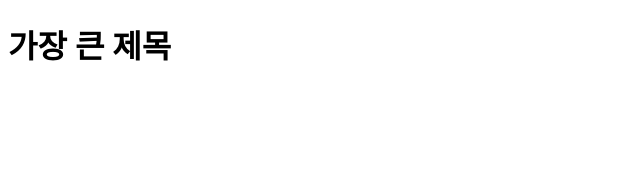
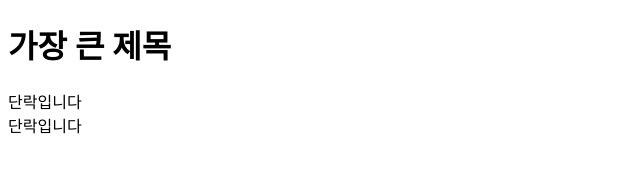
Before and after one commit to yela930/test-18, a plain HTML site: page index.html in a window 1280 px wide. Shown: the whole page, without its empty margins (0-640 px from the left). Drawn offline with Linux system fonts and the light colour scheme.

Commit message:
second commit

```diff
--- a/index.html
+++ b/index.html
@@ -6,5 +6,8 @@
   </head>
   <body>
     <h1>가장 큰 제목</h1>
+    <p>
+      단락입니다<br>단락입니다
+    </p>
   </body>
 </html>
```
